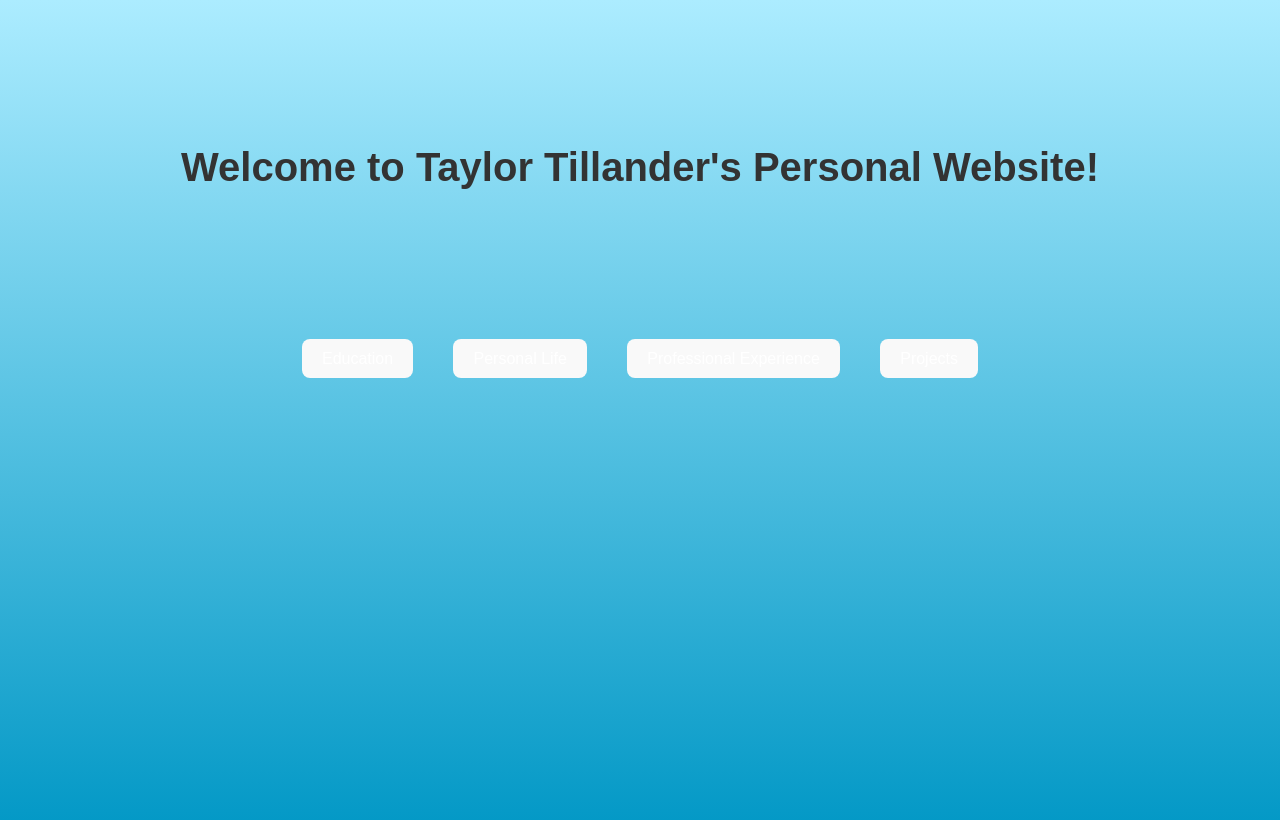
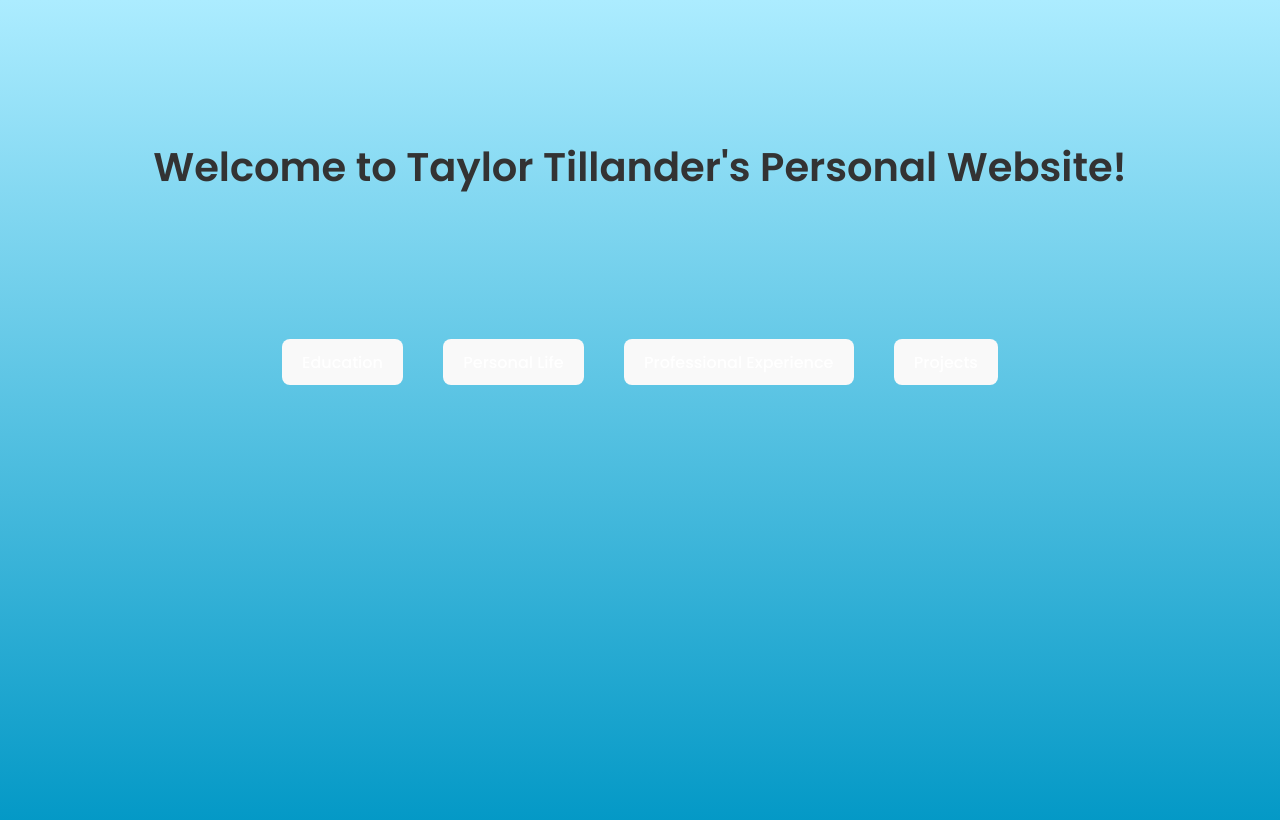
Before and after one commit to tillandert/Personal-Website-Code, a React (Vite) app: page / in a window 1280 px wide. Shown: the top 820 px of the page. Built offline with nearby package versions, Linux system fonts and the light colour scheme.

Commit message:
Add Google Fonts and update font family in App.css

```diff
--- a/src/App.css
+++ b/src/App.css
@@ -1,3 +1,5 @@
+@import url('https://fonts.googleapis.com/css2?family=Poppins:wght@400;500;600&family=Roboto:wght@400;500&family=Open+Sans:wght@400;600&family=Montserrat:wght@400;500;600&display=swap');
+
 /* Reset default styles */
 body, h1, h2, p {
   margin: 0;
@@ -7,7 +9,7 @@ body, h1, h2, p {
 /* Set font and background color */
 body {
   padding: 20px;
-  font-family: Arial, sans-serif;
+  font-family: 'Poppins', system-ui, -apple-system, sans-serif;
   background: linear-gradient(to top, rgb(0, 151, 197), rgb(172, 236, 255));
   display: flex;
   flex-direction: column;
```
